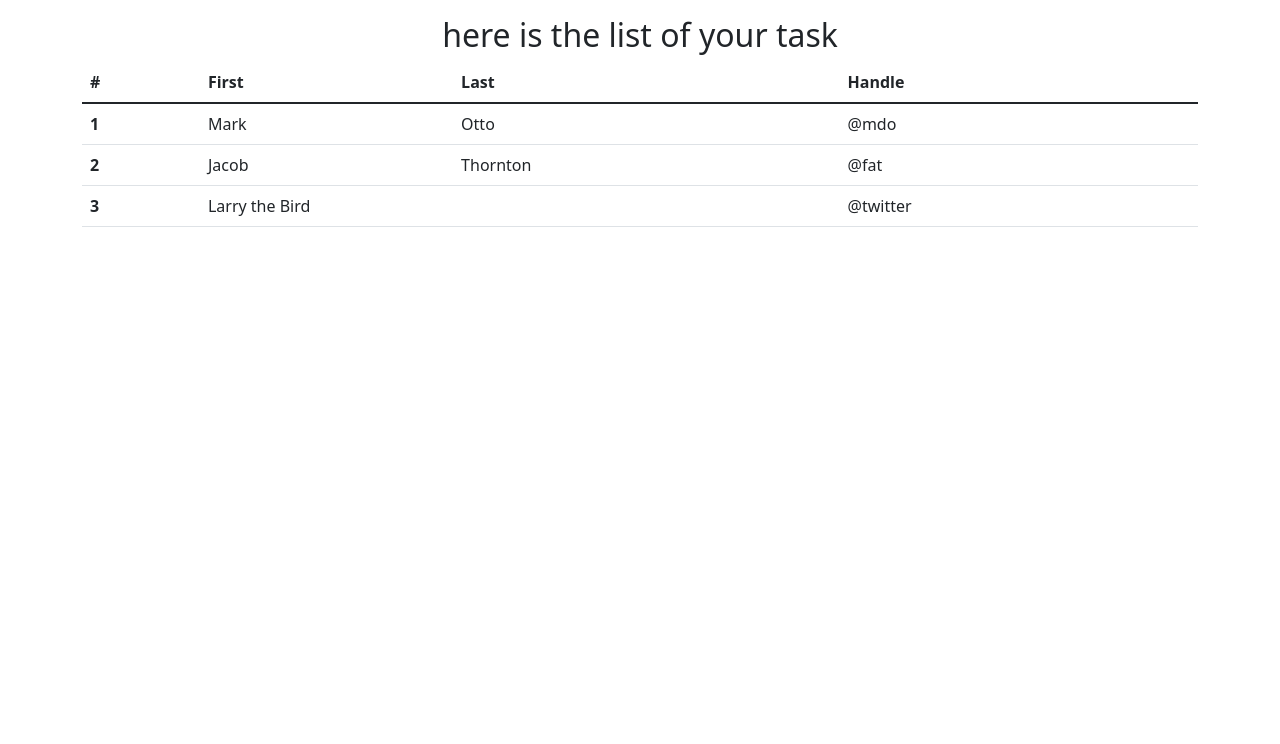
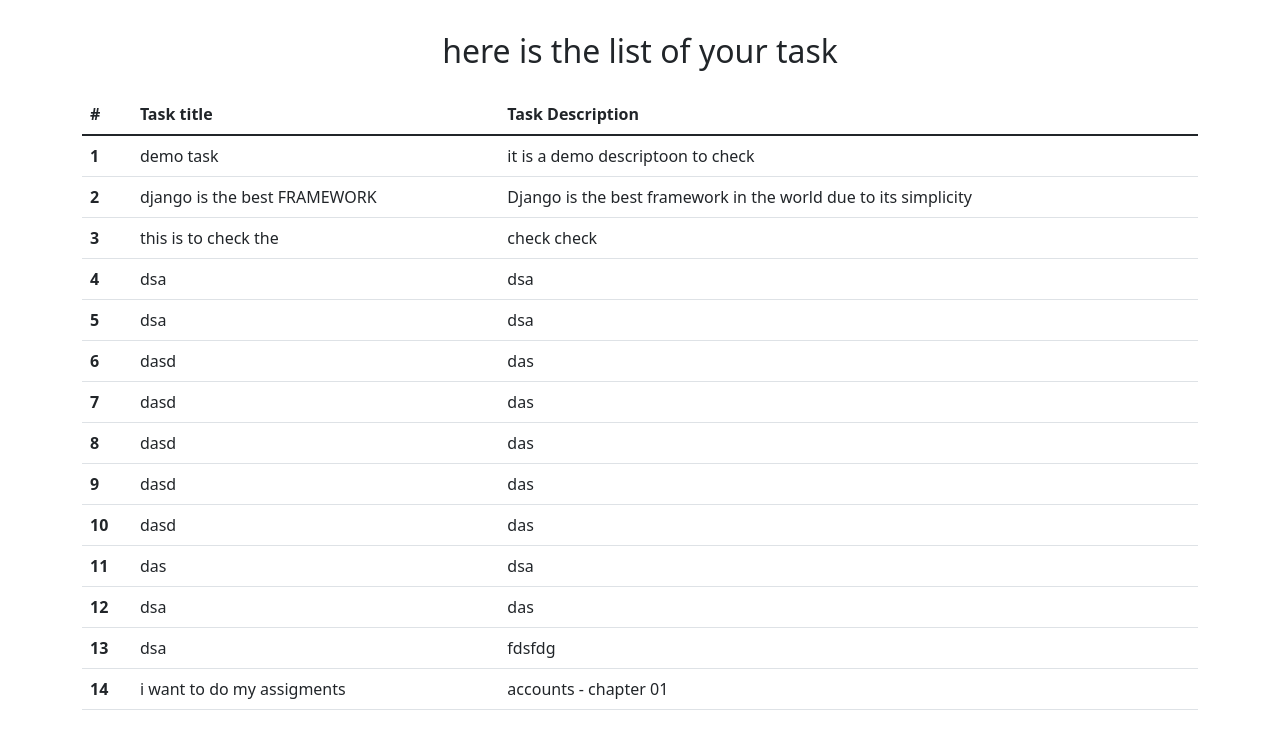
Before and after one commit to ogsahil/Django-ToDo, a Django app: page /tasks in a window 1280 px wide. Shown: the part 56-800 px from the top of the page. Run offline with Django 4.2, Linux system fonts and the light colour scheme; data comes from the database, SQL or seed files in the repository; both versions use the stored data as it was after the commit.

Commit message:
completed

```diff
--- a/home/views.py
+++ b/home/views.py
@@ -3,6 +3,7 @@ from home.models import Task
 # Create your views here.
 
 def home(request):
+    context ={'success' : False}
     if request.method == "POST":
         #handle the form
         title = request.POST['title']
@@ -10,8 +11,16 @@ def home(request):
         print(title, desc)
         ins = Task(tasktitle = title , taskdesc = desc)
         ins.save()
-    return render(request, 'home.html')
+        context ={'success' : True}
+    return render(request, 'home.html', context)
 
 
 def tasks(request):
-    return render(request, 'tasks.html')
+    allTask = Task.objects.all()
+    print(allTask)
+
+    for item in allTask:
+        print(item.taskdesc)
+    context = {'tasks' : allTask}
+
+    return render(request, 'tasks.html', context)
--- a/templates/tasks.html
+++ b/templates/tasks.html
@@ -47,35 +47,29 @@
 
 
     <div class="container my-3">
-        <h2 class="text-center">here is the list of your task</h2>
+        <h2 class="text-center py-3">here is the list of your task</h2>
 
         <table class="table">
             <thead>
                 <tr>
                     <th scope="col">#</th>
-                    <th scope="col">First</th>
-                    <th scope="col">Last</th>
-                    <th scope="col">Handle</th>
+                    <th scope="col">Task title</th>
+                    <th scope="col">Task Description</th>
+
                 </tr>
             </thead>
             <tbody>
+                {% comment %} run a loop to iterate {% endcomment %}
+                {% for task in tasks  %}
+
                 <tr>
-                    <th scope="row">1</th>
-                    <td>Mark</td>
-                    <td>Otto</td>
-                    <td>@mdo</td>
+                    <th scope="row"> {{forloop.counter}}  </th>
+                    <td> {{task.tasktitle}} </td>
+                    <td> {{task.taskdesc}} </td>
+                    {% comment %} <td>@mdo</td> {% endcomment %}
                 </tr>
-                <tr>
-                    <th scope="row">2</th>
-                    <td>Jacob</td>
-                    <td>Thornton</td>
-                    <td>@fat</td>
-                </tr>
-                <tr>
-                    <th scope="row">3</th>
-                    <td colspan="2">Larry the Bird</td>
-                    <td>@twitter</td>
-                </tr>
+
+                {% endfor %}
             </tbody>
         </table>
 
```
Also changed, not shown: templates/home.html (+7 -2 lines), db.sqlite3.
